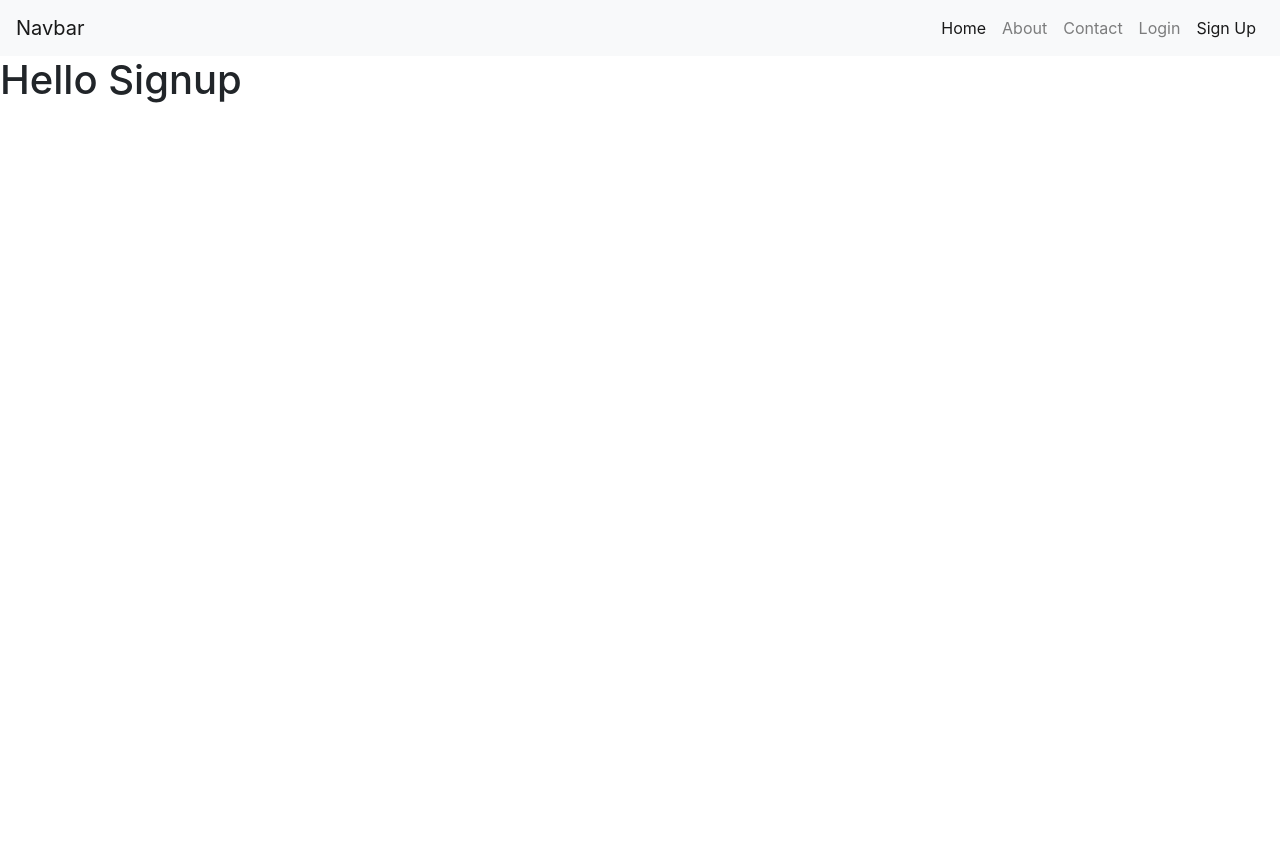
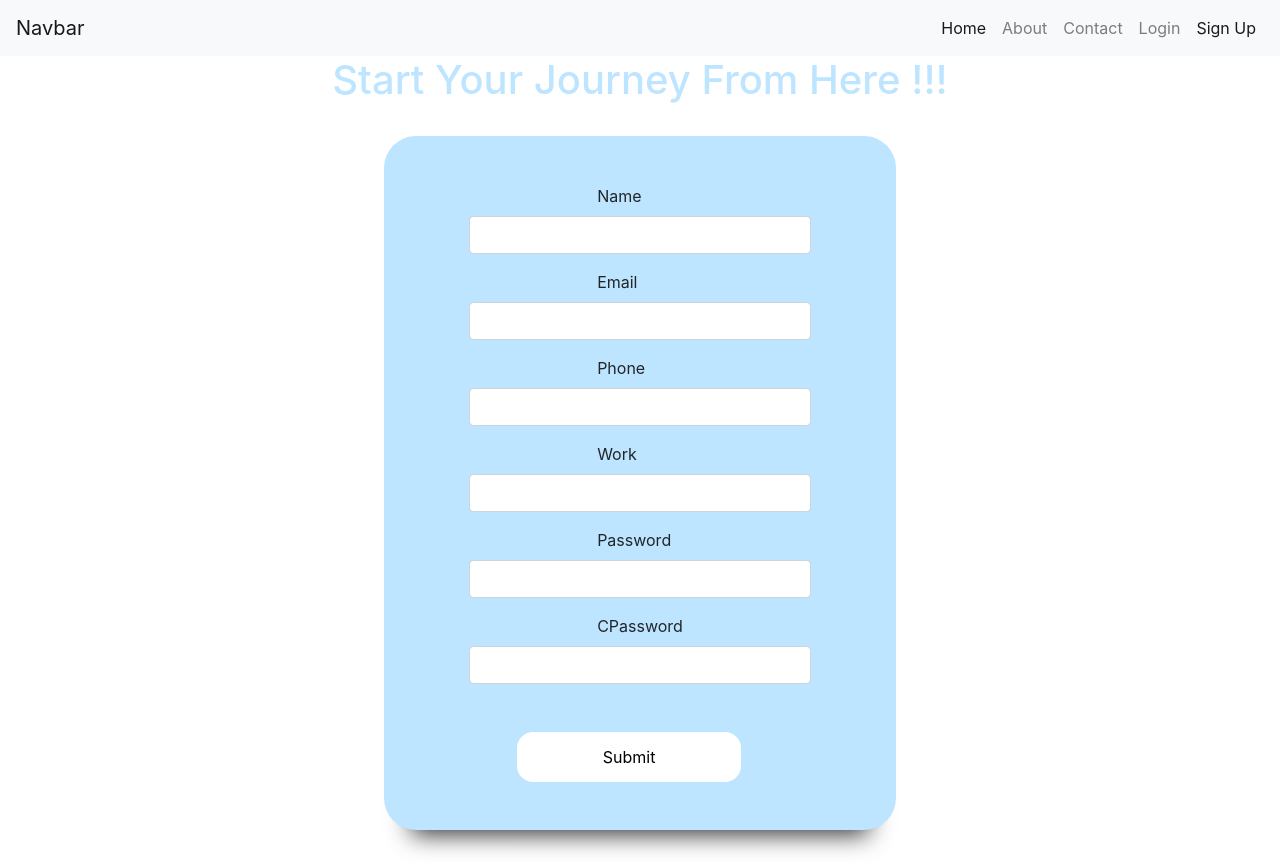
Before and after one commit to imyogeshgaur/mernBasic, a React (Create React App) app in the folder client/: page /signup in a window 1280 px wide. Before the commit the page ends 800 px from the top, so only its background shows below. Built offline with nearby package versions, Linux system fonts and the light colour scheme.

Commit message:
created login and signup pages

```diff
--- a/client/src/App.css
+++ b/client/src/App.css
@@ -1,38 +1,70 @@
-.App {
-  text-align: center;
+.containerFormRegister{
+  display: grid;
+  place-items: center;
+  background-color: rgb(190, 229, 255);
+  margin: 2rem 24rem;
+  padding: 3rem;
+  border-radius: 2rem;
+  box-shadow: 0 2rem 1.5rem -1.7rem rgba(0, 0, 0, 0.8);
 }
 
-.App-logo {
-  height: 40vmin;
-  pointer-events: none;
+.containerFormLogin{
+  display: grid;
+  place-items: center;
+  background-color: rgb(255, 192, 190);
+  margin: 2rem 24rem;
+  padding: 3rem;
+  border-radius: 2rem;
+  box-shadow: 0 2rem 1.5rem -1.7rem rgba(0, 0, 0, 0.8);
 }
 
-@media (prefers-reduced-motion: no-preference) {
-  .App-logo {
-    animation: App-logo-spin infinite 20s linear;
-  }
+.btnRegister{
+  margin-top: 2rem;
+  margin-left: 3rem;
+  padding:.8rem;
+  width: 14rem;
+  border-radius: 1rem;
+  border: none;
+  outline: none;
+  background-color: white;
 }
 
-.App-header {
-  background-color: #282c34;
-  min-height: 100vh;
-  display: flex;
-  flex-direction: column;
-  align-items: center;
-  justify-content: center;
-  font-size: calc(10px + 2vmin);
+.btnRegister:focus{
+  background-color:rgb(59, 174, 250);
   color: white;
 }
 
-.App-link {
-  color: #61dafb;
+.btnLogin{
+  margin-top: 2rem;
+  margin-left: 3rem;
+  padding:.8rem;
+  width: 14rem;
+  border-radius: 1rem;
+  border: none;
+  outline: none;
+  background-color: white;
 }
 
-@keyframes App-logo-spin {
-  from {
-    transform: rotate(0deg);
-  }
-  to {
-    transform: rotate(360deg);
-  }
+.btnLogin:focus{
+  background-color:rgb(250, 65, 59);
+  color: white;
 }
+
+.form-control{
+  width: 25vw;
+  margin-left: 0rem;
+}
+
+.labelRegister{
+  padding: 0rem 8rem;
+}
+
+.headingRegister{
+  text-align: center;
+  color: rgb(190, 229, 255);
+}
+
+.headingLogin{
+  text-align: center;
+  color: rgb(255, 192, 190);
+}
--- a/client/src/Components/Login.jsx
+++ b/client/src/Components/Login.jsx
@@ -1,10 +1,25 @@
 import React from 'react'
+import "../../node_modules/bootstrap/dist/css/bootstrap.min.css"
+import "../App.css"
 
 const Login = () => {
     return (
-        <div>
-            <h1>Hello Login</h1>
-        </div>
+        <>
+            <h1 className="headingLogin">Get Ready For Awesome Surprises !!!</h1>
+            <div className="containerFormLogin">
+                <form action="/signup" method="POST">
+                    <div className="form-group">
+                        <label className="labelRegister" for="exampleInputEmail1">Email</label>
+                        <input type="text" className="form-control" id="email" name="email" />
+                    </div>
+                    <div className="form-group">
+                        <label className="labelRegister" for="exampleInputPassword1">Password</label>
+                        <input type="password" className="form-control" id="password" name="password" />
+                    </div>
+                    <button type="submit" className="btnLogin">Submit</button>
+                </form>
+            </div>
+        </>
     )
 }
 
--- a/client/src/Components/SignUp.jsx
+++ b/client/src/Components/SignUp.jsx
@@ -1,10 +1,41 @@
 import React from 'react'
+import "../../node_modules/bootstrap/dist/css/bootstrap.min.css"
+import "../App.css"
 
 const SignUp = () => {
     return (
-        <div>
-            <h1>Hello Signup</h1>
-        </div>
+        <>
+            <h1 className="headingRegister">Start Your Journey From Here !!!</h1>
+            <div className="containerFormRegister">
+                <form action="/signup" method="POST">
+                    <div className="form-group">
+                        <label className="labelRegister" for="exampleInputEmail1">Name</label>
+                        <input type="text" className="form-control" id="name" name="name" autoComplete="off" />
+                    </div>
+                    <div className="form-group">
+                        <label className="labelRegister" for="exampleInputEmail1">Email</label>
+                        <input type="text" className="form-control" id="email" name="email" />
+                    </div>
+                    <div className="form-group">
+                        <label className="labelRegister" for="exampleInputEmail1">Phone</label>
+                        <input type="text" className="form-control" id="phone" name="phone" />
+                    </div>
+                    <div className="form-group">
+                        <label className="labelRegister" for="exampleInputEmail1">Work</label>
+                        <input type="text" className="form-control" id="work" name="work" />
+                    </div>
+                    <div className="form-group">
+                        <label className="labelRegister" for="exampleInputPassword1">Password</label>
+                        <input type="password" className="form-control" id="password" name="password" />
+                    </div>
+                    <div className="form-group">
+                        <label className="labelRegister" for="exampleInputPassword1">CPassword</label>
+                        <input type="password" className="form-control" id="cpassword" name="cpassword" />
+                    </div>
+                    <button type="submit" className="btnRegister">Submit</button>
+                </form>
+            </div>
+        </>
     )
 }
 
```
